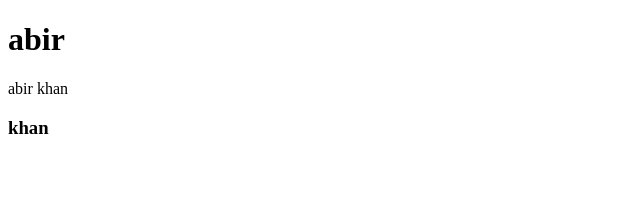
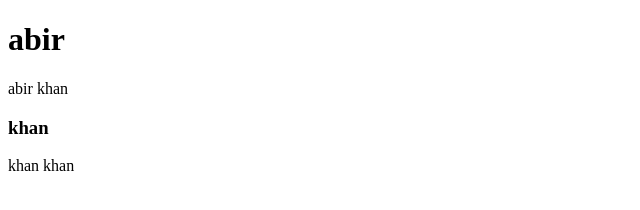
Before and after one commit to engrabirkhan/my-demon, a plain HTML site: page index.html in a window 1280 px wide. Shown: the full height of the page, 0-640 px from the left. Drawn offline with Linux system fonts and the light colour scheme.

Commit message:
today code

```diff
--- a/index.html
+++ b/index.html
@@ -8,5 +8,6 @@
 <h1>abir</h1>
 <p>abir khan</p>
 <h3>khan</h3>
+<p>khan khan</p>
 </body>
 </html>
```
